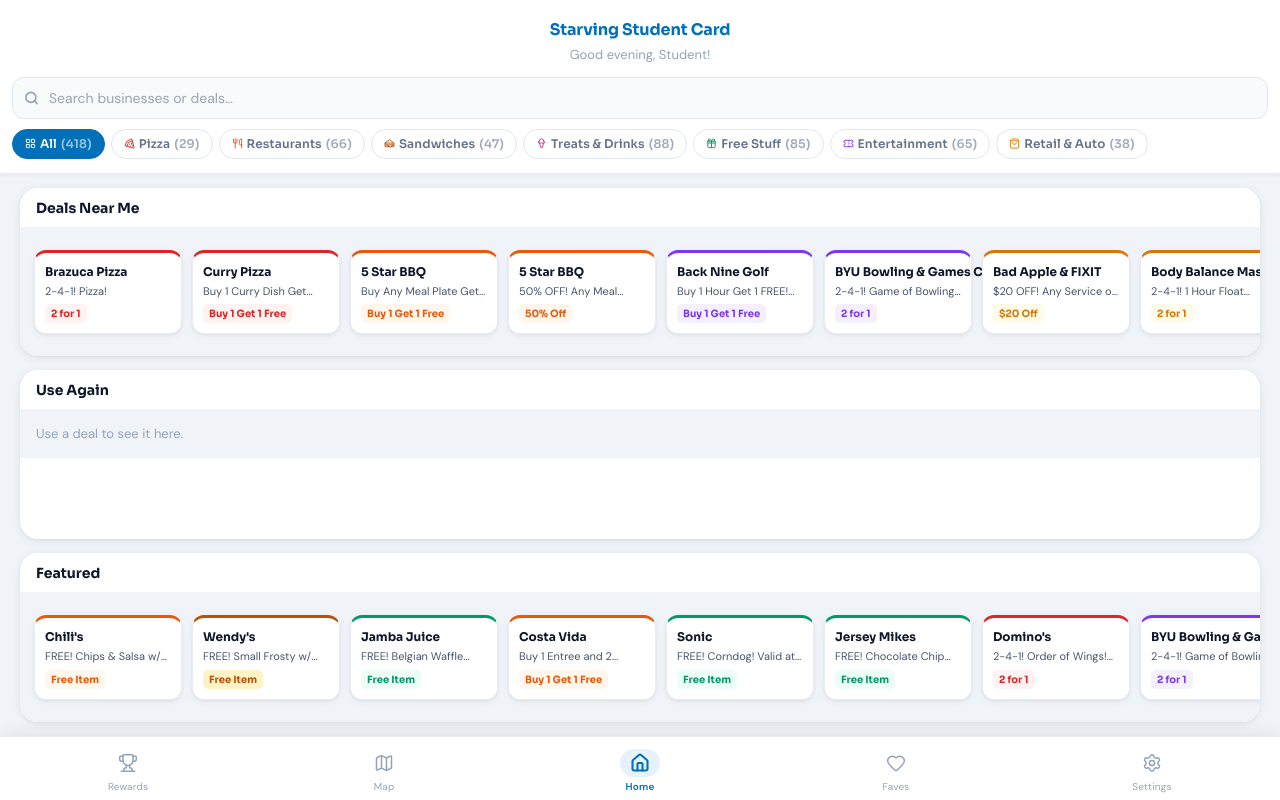
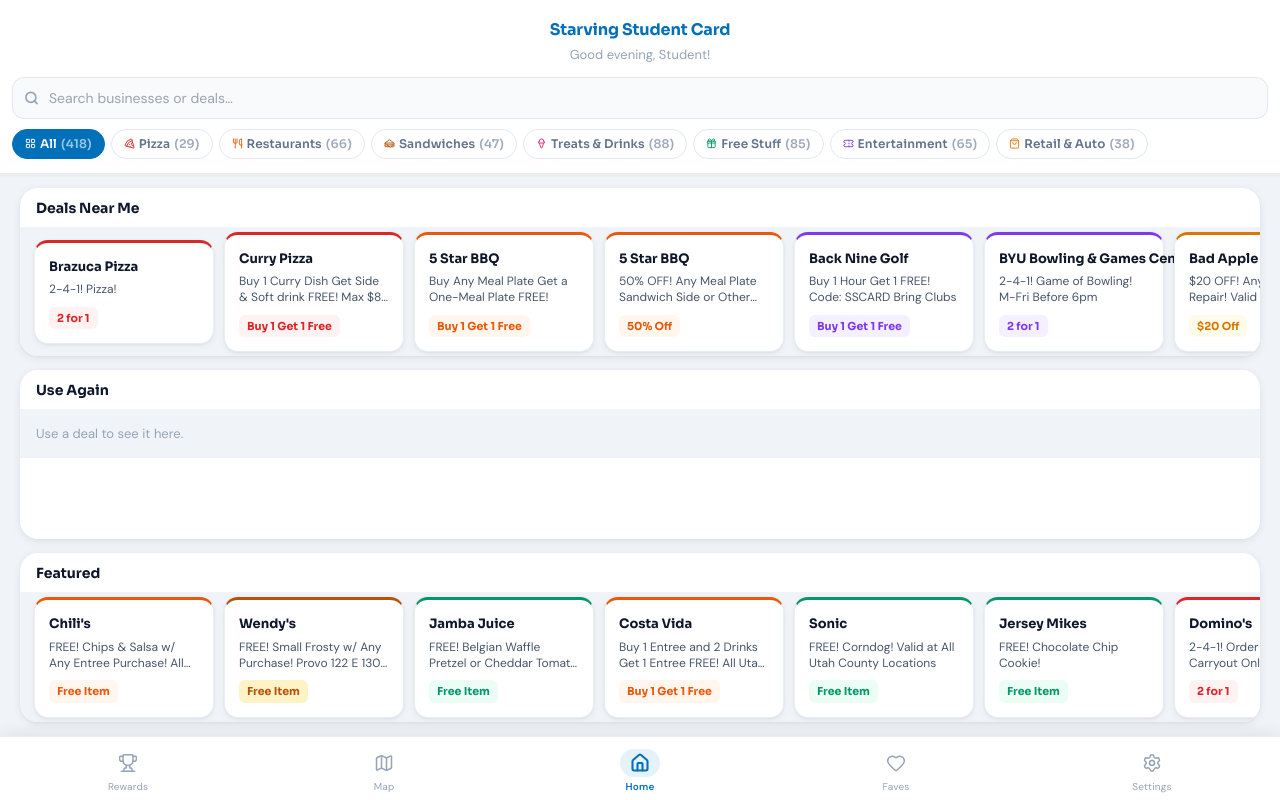
Before and after one commit to adam-cott/sscmapapp, a React (Vite) app: page / in a window 1280 px wide. Built offline with nearby package versions, Linux system fonts and the light colour scheme.

Commit message:
Make HomeCard deal cards larger with more breathing room
Co-Authored-By: Claude Sonnet 4.6 <noreply@anthropic.com>

```diff
--- a/src/components/UI/HomeCard.jsx
+++ b/src/components/UI/HomeCard.jsx
@@ -13,27 +13,27 @@ export default function HomeCard({ deal, onClick, userCoords }) {
     <button
       onClick={onClick}
       style={{
-        width: '148px',
+        width: '180px',
         flexShrink: 0,
         textAlign: 'left',
         backgroundColor: isExhausted ? '#f8fafc' : '#ffffff',
-        borderRadius: '12px',
+        borderRadius: '14px',
         boxShadow: '0 1px 3px rgba(0,0,0,0.06), 0 2px 8px rgba(0,0,0,0.04)',
         border: `1px solid #e8edf3`,
         borderTop: `3px solid ${isExhausted ? '#e2e8f0' : catColor}`,
         opacity: isExhausted ? 0.6 : 1,
         cursor: 'pointer',
-        padding: '10px',
+        padding: '14px',
         display: 'flex',
         flexDirection: 'column',
-        gap: '3px',
+        gap: '6px',
       }}
     >
       <span
         style={{
           fontFamily: 'Sora, sans-serif',
           fontWeight: 700,
-          fontSize: '12px',
+          fontSize: '13px',
           color: isExhausted ? '#94a3b8' : '#0f172a',
           whiteSpace: 'nowrap',
           overflow: 'hidden',
@@ -46,11 +46,11 @@ export default function HomeCard({ deal, onClick, userCoords }) {
 
       <span
         style={{
-          fontSize: '11px',
+          fontSize: '12px',
           color: isExhausted ? '#94a3b8' : '#475569',
           lineHeight: '1.3',
           display: '-webkit-box',
-          WebkitLineClamp: 1,
+          WebkitLineClamp: 2,
           WebkitBoxOrient: 'vertical',
           overflow: 'hidden',
         }}
@@ -62,13 +62,13 @@ export default function HomeCard({ deal, onClick, userCoords }) {
         style={{
           display: 'inline-block',
           marginTop: '3px',
-          fontSize: '10px',
+          fontSize: '11px',
           fontFamily: 'Sora, sans-serif',
           fontWeight: 700,
           backgroundColor: isExhausted ? '#f1f5f9' : CATEGORY_LIGHT[deal.category] || '#f1f5f9',
           color: isExhausted ? '#94a3b8' : catColor,
-          borderRadius: '5px',
-          padding: '2px 6px',
+          borderRadius: '6px',
+          padding: '3px 8px',
           alignSelf: 'flex-start',
         }}
       >
```
